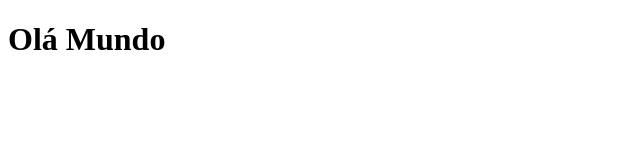
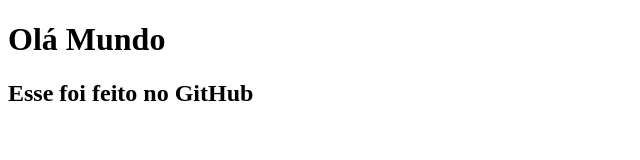
Before and after one commit to LeandroMAfort/OlaMundo, a plain HTML site: page site-exemplo/index.html in a window 1280 px wide. Shown: the whole page, without its empty margins (0-640 px from the left). Drawn offline with Linux system fonts and the light colour scheme.

Commit message:
Update index.html
feito no GitHub

```diff
--- a/site-exemplo/index.html
+++ b/site-exemplo/index.html
@@ -7,5 +7,6 @@
 </head>
 <body>
   <h1>Olá Mundo</h1>
+  <h2>Esse foi feito no GitHub</h2>
 </body>
 </html>
```
